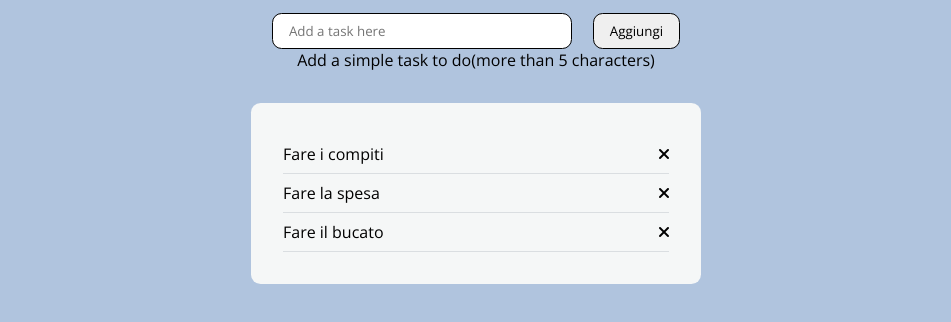
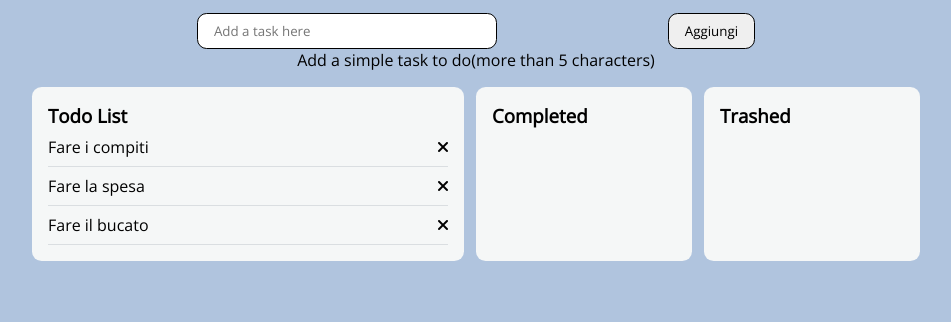
Before and after one commit to AnTosi/vue-todolist, a plain HTML site: page bonus/index.html in a window 1280 px wide. Shown: the part 318-640 px from the top of the page, without its empty margins (164-1115 px from the left). Drawn offline with nearby package versions, Linux system fonts and the light colour scheme.

Commit message:
abbozzato css bonus

```diff
--- a/bonus/assets/css/style.css
+++ b/bonus/assets/css/style.css
@@ -15,7 +15,7 @@ body {
 
 .container {
     margin-top: 30vh;
-    width: 450px;
+    width: 900px;
     margin-left: auto;
     margin-right: auto;
 }
@@ -51,13 +51,9 @@ body {
     background-color: #EFEFEF;
 }
 
-.currentTasks {
-    margin-top: 2rem;
-    display: flex;
-    flex-direction: column;
-    background-color: #F5F7F7;
-    padding: 2rem;
-    border-radius: 0.6rem;
+.todo {
+
+    width: 48%;
 }
 
 .error {
@@ -78,3 +74,25 @@ body {
     text-align: right;
     width: 30%;
 }
+
+.tasks {
+    display: flex;
+    justify-content: space-around;
+}
+
+.task_box {
+    margin-top: 1rem;
+    display: flex;
+    flex-direction: column;
+    background-color: #F5F7F7;
+    padding: 1rem;
+    border-radius: 0.6rem;
+}
+
+.completed {
+    width: 24%;
+}
+
+.trashed {
+    width: 24%;
+}
--- a/bonus/index.html
+++ b/bonus/index.html
@@ -24,7 +24,8 @@
                 <div class="error" v-show="error">Devi inserire un task valido</div>
             </div>
             <div class="tasks">
-                <div class="currentTasks" v-if="tasks.length > 0">
+                <div class="todo task_box" v-if="tasks.length > 0">
+                    <h3>Todo List</h3>
                     <div class="item" v-for="(task, index) in tasks">
                         <p>
                             {{task}}
@@ -34,6 +35,13 @@
                             <i class="fas fa-times" aria-hidden="true" @click = "removeTask(index)"></i>
                         </div>
                     </div>
+                </div>
+
+                <div class="completed task_box">
+                    <h3>Completed</h3>
+                </div>
+                <div class="trashed task_box">
+                    <h3>Trashed</h3>
                 </div>
 
             </div>
```
